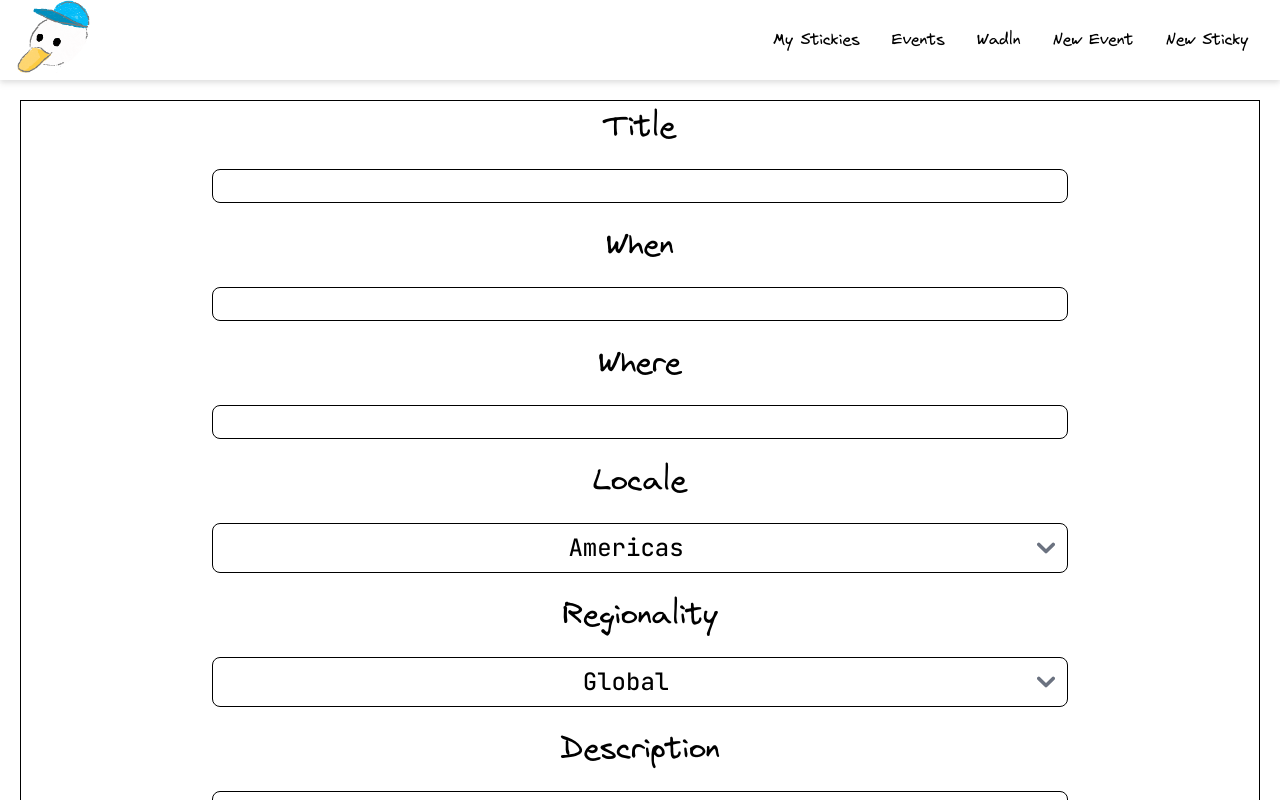
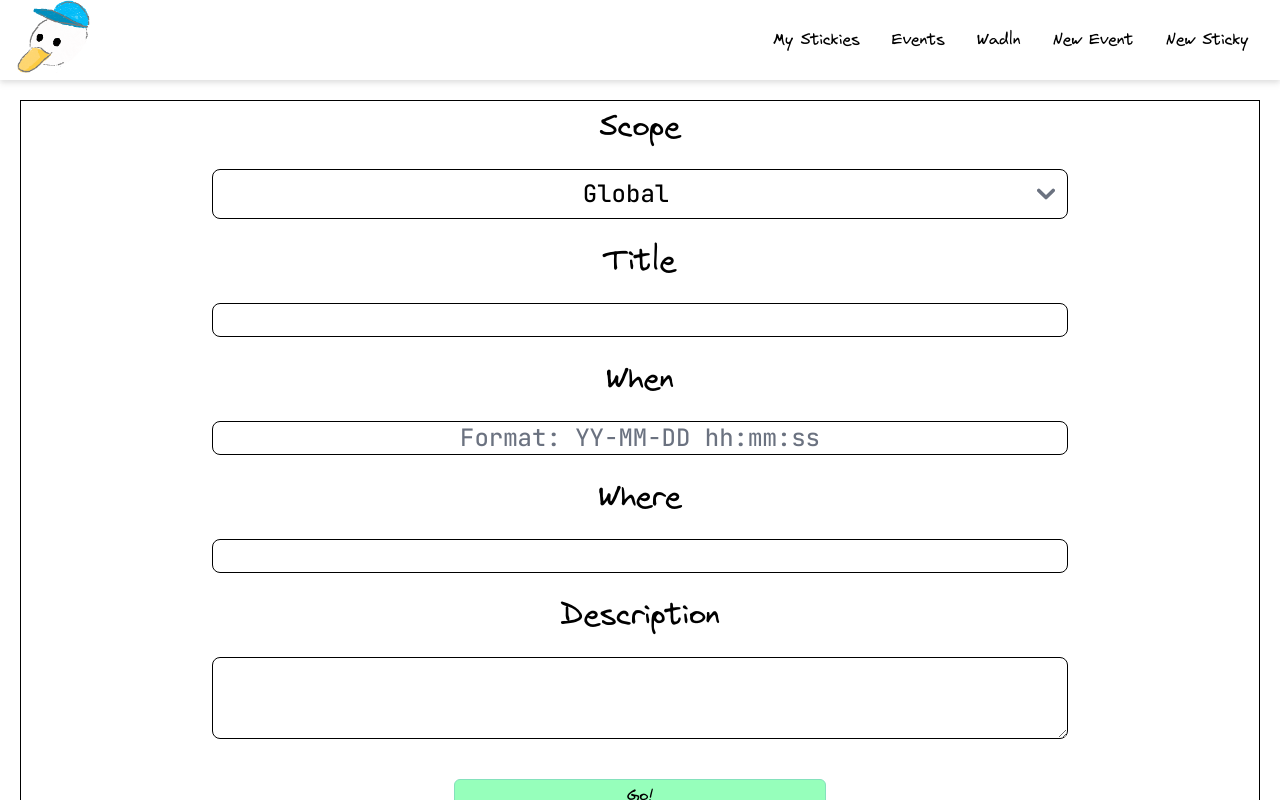
Before and after one commit to Nosewall/Waddle, a Next.js app in the folder src/: page /newEvent in a window 1280 px wide. Shown: the top 800 px of the page. Built offline with nearby package versions, Linux system fonts and the light colour scheme; sample sign-in values are in the browser's storage.

Commit message:
my features.

```diff
--- a/src/pages/newEvent.tsx
+++ b/src/pages/newEvent.tsx
@@ -1,16 +1,49 @@
 import HamburgerMenu from '../components/nav/hamburgerMenu';
-import { useEffect } from 'react';
+import { useEffect, useState } from 'react';
 import { useRouter } from 'next/router';
 import { useAuth } from '../components/context/AuthContext';
 import { motion } from 'framer-motion';
+import axiosBase from './axiosBase';
+
+const EventForm = Object.freeze({
+    scope: 'Global',
+    location: '',
+    time: '',
+    title: '',
+    body: '',
+    contactInfo: '',
+});
 
 function NewEvent() {
     const router = useRouter();
     const { CheckSession } = useAuth();
+    const [formData, updateFormData] = useState(EventForm);
 
     useEffect(() => {
         if (!CheckSession()) router.push('/login');
     }, []);
+
+    const handleChange = (e: any) => {
+        updateFormData({
+            ...formData,
+            [e.target.name]: e.target.value.trim(),
+        });
+    };
+
+    const handleSubmit = (e: any) => {
+        e.preventDefault();
+        const data = { ...formData };
+        axiosBase
+            .post('/create-event', data)
+            .then((res) => {
+                e.reset();
+                //toast
+            })
+            .catch((err) => {
+                //bad toast
+            });
+    };
+
     return (
         <>
             <HamburgerMenu />
@@ -21,12 +54,30 @@ function NewEvent() {
                 className={
                     'border-[1px] border-black text-center font-fun m-5'
                 }>
+                <form onSubmit={handleSubmit}>
+                    <h1 className={'p-2 text-3xl'}>Scope</h1>
+                    <div className={'m-2'}>
+                        <select
+                            className={
+                                'input m-2 text-2xl font-business text-center w-[70%]'
+                            }
+                            name={'scope'}
+                            onChange={handleChange}>
+                            <option value={'Global'}>Global</option>
+                            <option value={'Regional'}>Regional</option>
+                            <option value={'Local'}>Local</option>
+                        </select>
+                    </div>
+
                     <h1 className={'p-2 text-3xl'}>Title</h1>
                     <div className={'m-2'}>
                         <input
                             className={
                                 'input m-2 text-2xl font-business text-center w-[70%]'
-                        }></input>
+                            }
+                            name={'title'}
+                            onChange={handleChange}
+                        />
                     </div>
 
                     <h1 className={'p-2 text-3xl'}>When</h1>
@@ -34,7 +85,11 @@ function NewEvent() {
                         <input
                             className={
                                 'input m-2 text-2xl font-business text-center w-[70%] '
-                        }></input>
+                            }
+                            placeholder={'Format: YY-MM-DD hh:mm:ss'}
+                            name={'time'}
+                            onChange={handleChange}
+                        />
                     </div>
 
                     <h1 className={'p-2 text-3xl'}>Where</h1>
@@ -42,31 +97,10 @@ function NewEvent() {
                         <input
                             className={
                                 'input m-2 text-2xl font-business text-center w-[70%]'
-                        }></input>
-                </div>
-
-                <h1 className={'p-2 text-3xl'}>Locale</h1>
-                <div className={'m-2'}>
-                    <select
-                        className={
-                            'input m-2 text-2xl font-business text-center w-[70%]'
-                        }>
-                        <option value={'Americas'}>Americas</option>
-                        <option value={'Asia'}>Asia</option>
-                        <option value={'Europe'}>Europe</option>
-                    </select>
-                </div>
-
-                <h1 className={'p-2 text-3xl'}>Regionality</h1>
-                <div className={'m-2'}>
-                    <select
-                        className={
-                            'input m-2 text-2xl font-business text-center w-[70%]'
-                        }>
-                        <option value={'Global'}>Global</option>
-                        <option value={'Regional'}>Regional</option>
-                        <option value={'Local'}>Local</option>
-                    </select>
+                            }
+                            name={'location'}
+                            onChange={handleChange}
+                        />
                     </div>
 
                     <h1 className={'p-2 text-3xl'}>Description</h1>
@@ -74,7 +108,10 @@ function NewEvent() {
                         <textarea
                             className={
                                 'input m-2 text-2xl font-business text-center w-[70%]'
-                        }></textarea>
+                            }
+                            name={'body'}
+                            onChange={handleChange}
+                        />
                     </div>
 
                     <button
@@ -82,9 +119,12 @@ function NewEvent() {
                             'button border-[1px] p-1 m-4 border-green-300 rounded-md ' +
                             'bg-pastelGreen hover:bg-boldGreen w-[30%] ' +
                             'transition-all duration-75'
-                    }>
+                        }
+                        type={'submit'}
+                        name={'submit'}>
                         Go!{' '}
                     </button>
+                </form>
             </motion.div>
         </>
     );
```
Lines whose indentation alone changed are shown as unchanged.
